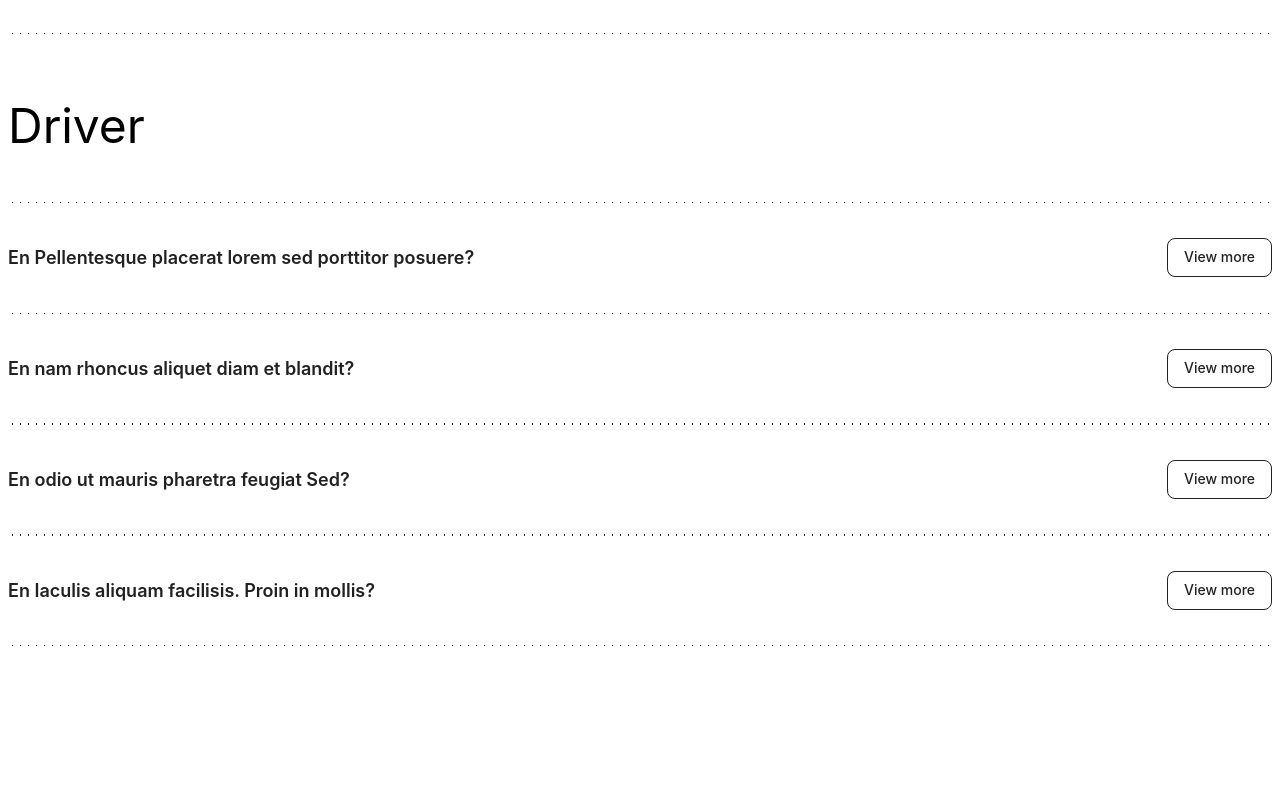
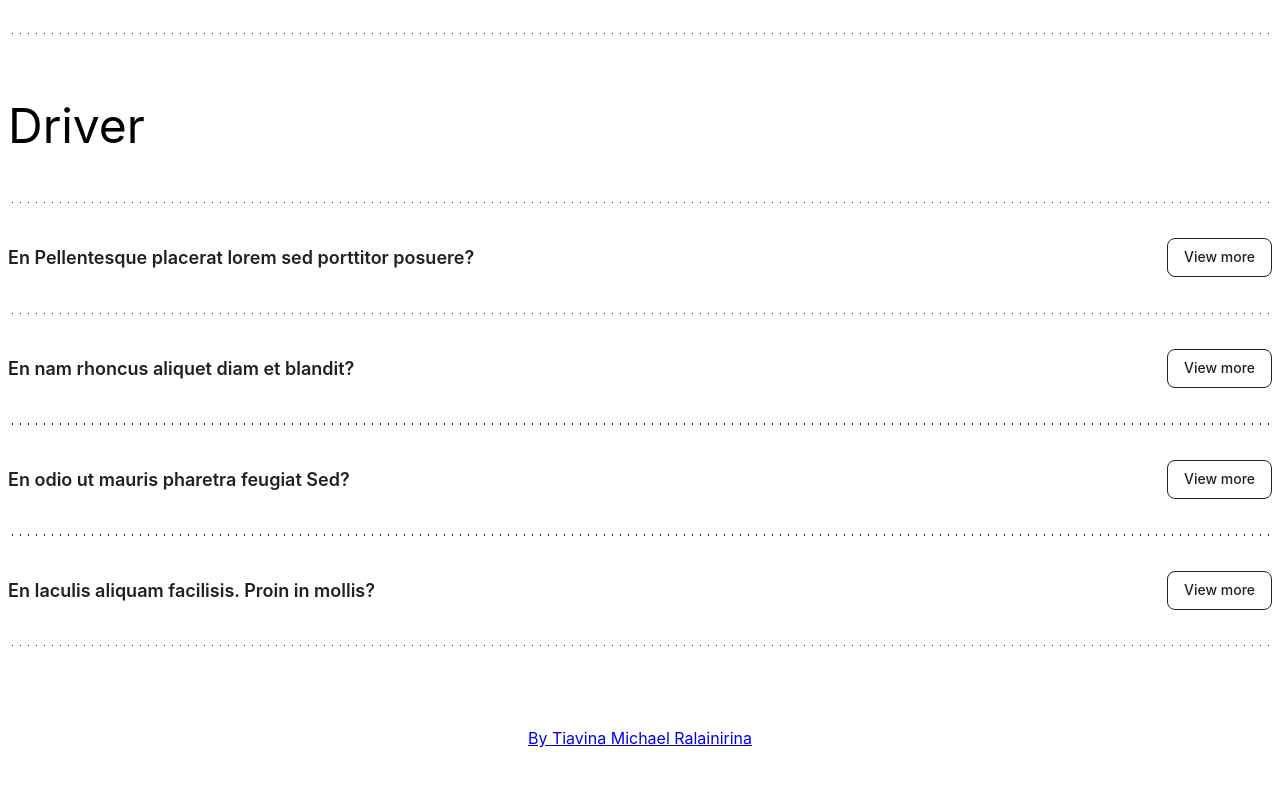
Before and after one commit to tiavina-mika/mui-custom-accordion, a React (Create React App) app in the folder src/: page / in a window 1280 px wide. Shown: the part 522-1308 px from the top of the page. Before the commit the page ends 1176 px from the top, so only its background shows below. Built offline with nearby package versions, Linux system fonts and the light colour scheme.

Commit message:
add link to my profile

```diff
--- a/public/index.html
+++ b/public/index.html
@@ -23,8 +23,7 @@
     Learn how to configure a non-root public URL by running `npm run build`.
   -->
     <title>
-      Multiple MUI checkboxes with React Hook Form by Tiavina Michael
-      Ralainirina
+      Material UI custom accordion by Tiavina Michael Ralainirina
     </title>
   </head>
   <body>
--- a/src/App.tsx
+++ b/src/App.tsx
@@ -1,4 +1,4 @@
-import { Box } from "@mui/material";
+import { Box, Typography } from "@mui/material";
 import Faqs from "./Faqs";
 
 const App = () => {
@@ -12,6 +12,13 @@ const App = () => {
       }}
     >
       <Faqs />
+      <div>
+        <Box sx={{ display: "flex", justifyContent: "center", my: 10 }}>
+          <a href="https://www.linkedin.com/in/tiavina-michael-ralainirina/">
+            <Typography>By Tiavina Michael Ralainirina</Typography>
+          </a>
+        </Box>
+      </div>
     </Box>
   );
 };
```
